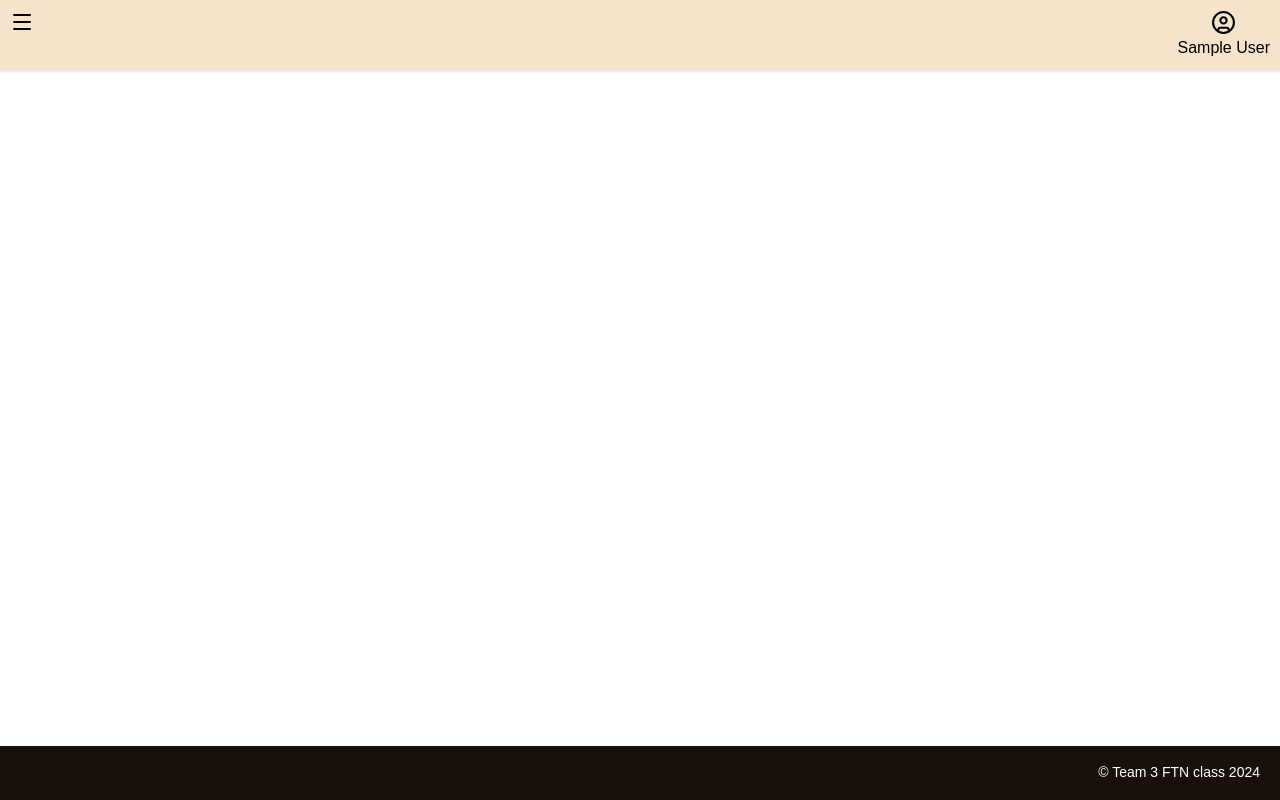
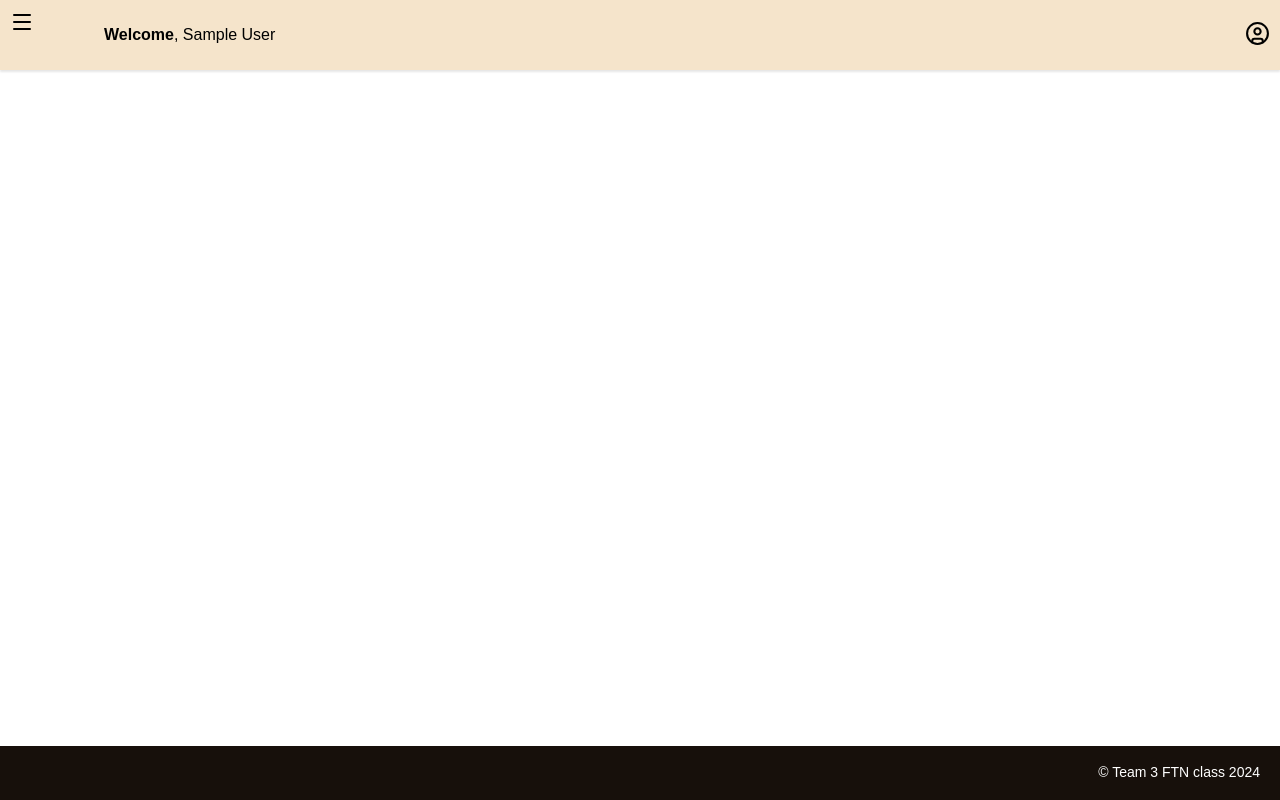
Before and after one commit to dejanjovelic/gozba-na-klik-frontend, a React (Vite) app: page /admin in a window 1280 px wide. Built offline with nearby package versions, Linux system fonts and the light colour scheme; sample sign-in values are in the browser's storage.

Commit message:
feat: izmenjeno ubacivanje slike

```diff
--- a/src/components/forms/login/LoginForm.jsx
+++ b/src/components/forms/login/LoginForm.jsx
@@ -2,7 +2,6 @@ import React, { useContext, useEffect, useState } from "react";
 import { useForm } from "react-hook-form";
 import { login as loginService } from "../../../services/userServices";
 import { useNavigate } from "react-router-dom";
-import { useAuth } from "../../../config/AuthContext";
 import "../../../styles/global.scss";
 import "../../../styles/loginForm.scss";
 import { Eye, EyeOff } from "lucide-react";
--- a/src/components/pages/Header.jsx
+++ b/src/components/pages/Header.jsx
@@ -1,4 +1,3 @@
-import { useAuth } from "../../config/AuthContext";
 import React, { useContext, useRef } from "react";
 import { useState, useEffect } from "react";
 import { Link, useNavigate } from "react-router-dom";
@@ -17,7 +16,7 @@ const Header = () => {
   const [open, setOpen] = useState(false);
   const [openSideMenu, setOpenSideMenu] = useState(false);
 
-  const {user, setUser} = useContext(UserContext);
+  const { user, setUser } = useContext(UserContext);
 
 
   const handleLogout = () => {
@@ -50,7 +49,6 @@ const Header = () => {
   }, [user]); //Kada se promenmi isLoggedIn se zatvara dropdown, ovo radimo ako se izlogujemo i ulogujemo opet
 
   return (
-
     <nav>
       {!user ? (
         <div className="button-section">
@@ -75,16 +73,20 @@ const Header = () => {
             <SideBar onLogout={handleLogout} onCloseSideMenu={() => toggleDrawer(false)} />
           </Drawer>
 
-          <div className="logo-div"></div>
+          <div className="logo-div">
+            <div className="user-fullname"><b>Welcome</b>, {user.name} {user.surname}</div>
+          </div>
 
           <div className="user-profile-div">
+            <div className="user-info-section">
+
+            </div>
             <span id="profileDropDownList" onClick={() => setOpen(prev => !prev)}>
               {user.profileImageUrl ?
-                (<img src={user.profileImageUrl} alt="Profile picture" />)
+                (<img className="user-img" src={user.profileImageUrl} alt="Profile picture" />)
                 :
                 (<CircleUser className="user-icon" size={25} />)
               }
-              <div className="user-fullname"> {user.name} {user.surname}</div>
             </span>
 
             <div id="DropDownMenuContent" className={open ? "open" : ""}>
--- a/src/components/pages/UserProfile.jsx
+++ b/src/components/pages/UserProfile.jsx
@@ -1,8 +1,9 @@
-import React, { useEffect, useState } from "react";
+import React, { useContext, useEffect, useState } from "react";
 import "../../styles/userProfile.scss";
 import { Eye, EyeOff } from "lucide-react";
 import { updateProfileImage, getProfile } from "../../services/userServices";
 import ErrorPopup from "./Popups/ErrorPopup";
+import UserContext from "../../config/UserContext";
 export default function UserProfile() {
   const [preview, setPreview] = useState(null);
   const [showOldPass, setShowOldPass] = useState(false);
@@ -20,6 +21,8 @@ export default function UserProfile() {
     newPassword: "",
   });
   const [data, setData] = useState();
+  const { user, setUser } = useContext(UserContext);
+
   const handleChange = (e) => {
     const { name, value } = e.target;
     setFormState((prev) => ({
@@ -66,7 +69,10 @@ export default function UserProfile() {
       setShowError(true);
     }
     try {
-      await updateProfileImage(imageUrl);
+      const token = await updateProfileImage(imageUrl);
+      localStorage.setItem('token', token)
+      const payload = JSON.parse(atob(token.split(".")[1]))
+      setUser(payload);
     } catch (error) {
       if (error.status) {
         if (error.status === 500) {
@@ -93,6 +99,7 @@ export default function UserProfile() {
   const handleCancel = () => {
     setMessage(null);
   };
+
   useEffect(() => {
     GetProfileAsync();
   }, []);
--- a/src/config/AuthContext.jsx
+++ /dev/null
@@ -1,32 +0,0 @@
-import React from "react";
-import { createContext, useContext, useState } from "react";
-
-const AuthContext = createContext();
-
- export const AuthProvider = ({ children }) => {
-//   const [isLoggedIn, setIsLoggedIn] = useState(
-//     sessionStorage.getItem("isLoggedIn") === "true"
-//   ); //useState da bi rerenderovali
-
-//   const login = (user) => {
-//     sessionStorage.setItem("isLoggedIn", "true");
-//     sessionStorage.setItem("user", JSON.stringify(user));
-//     setIsLoggedIn(true);
-//   }; //cuvamo usera u sessionStorage
-
-//   const logout = () => {
-//     sessionStorage.removeItem("isLoggedIn");
-//     sessionStorage.removeItem("user");
-//     setIsLoggedIn(false);
-//   }; //uklanjamo ga sessionStorage
-
-  return (
-    <>
-    </>
-    // <AuthContext.Provider value={{ isLoggedIn, login, logout }}>
-    //   {children}
-    // </AuthContext.Provider>
-  );
-};
-
-export const useAuth = () => useContext(AuthContext);
--- a/src/styles/global.scss
+++ b/src/styles/global.scss
@@ -136,6 +136,7 @@ nav {
   .user-profile-div {
     display: flex;
     justify-content: flex-end;
+    align-items: center;
     flex: 1;
     width: 50px;
     height: 50px;
@@ -343,3 +344,17 @@ button {
   width: 6rem;
   cursor: pointer;
 }
+
+.user-img {
+  width: 50px;
+  height: 50px;
+  border-radius: 50%;
+  vertical-align: middle;
+}
+
+.user-fullname {
+  display: flex;
+  align-items: center;
+  height: 100%;
+  margin-left: 50px;
+}
```
